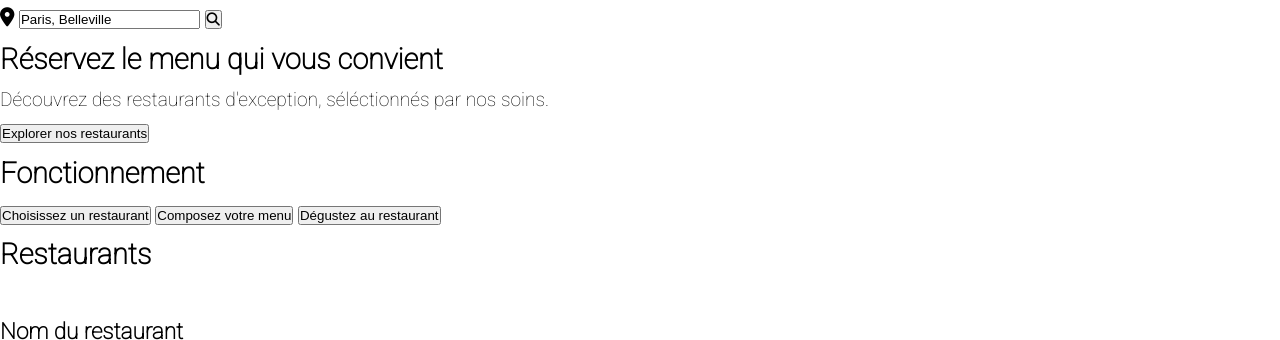
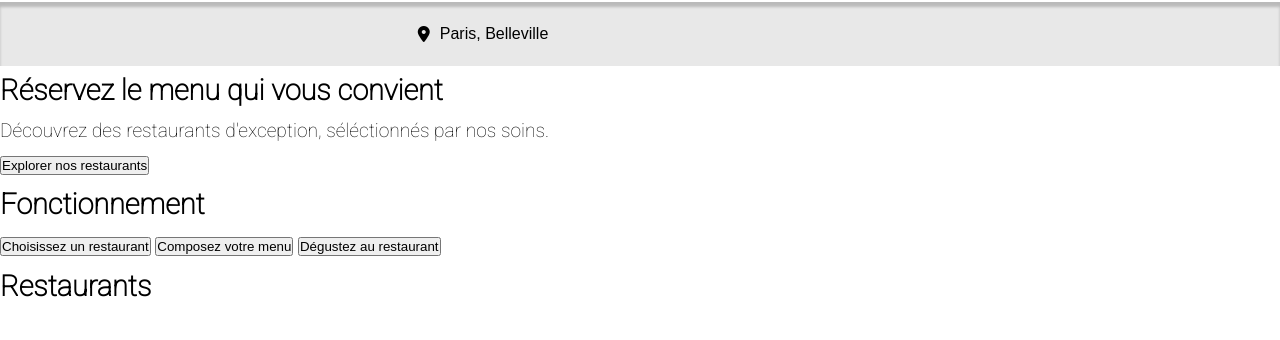
Before and after one commit to gylgyl2000/GillesChassignet_3_01072021, a website: page index.html in a window 1280 px wide. Shown: the part 78-418 px from the top of the page. Drawn offline with Linux system fonts and the light colour scheme; a web font is replaced by a local one.

Commit message:
Habillage input localisation

```diff
--- a/sass/layout/_localisation.scss
+++ b/sass/layout/_localisation.scss
@@ -1,3 +1,28 @@
 .localisation {
     padding-top: $layout-padding-top;
+    &__input {
+        width: 100%;
+        height: 8vh;
+        text-align: center;
+        background-color: $colour-grey;
+        display: flex;
+        justify-content: center;
+        align-items: center;
+        box-shadow: rgba(0, 0, 0, 0.2) 0 5px 3px 0px inset;
+        & i {
+            font-size: 1rem;
+        }
+        & input {
+            border: none;
+            height: 4vh;
+            font-size: 1rem;
+            background-color: transparent;
+            font-weight: bolder;
+            margin-left: 10px;
+            width: 33vw;
+        }
+        & button {
+            display: none;
+        }
+    }
 }
--- a/sass/utils/_variables.scss
+++ b/sass/utils/_variables.scss
@@ -2,5 +2,6 @@ $colour-primary: #9356DC;
 $colour-secondary: #FF79DA;
 $colour-tertiary: #99E2D0;
 $colour-white: #fff;
+$colour-grey: #E8E8E8;
 
 $layout-padding-top: 10vh;
```
Also changed, not shown: public/css/style.css, 1 other file.
